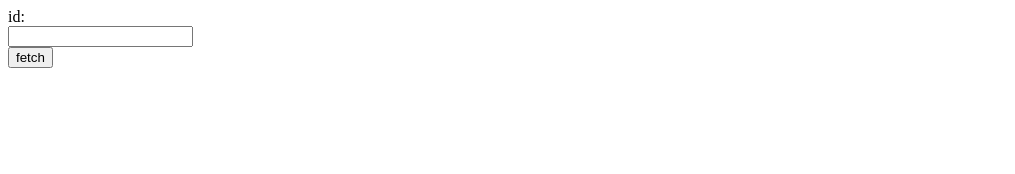
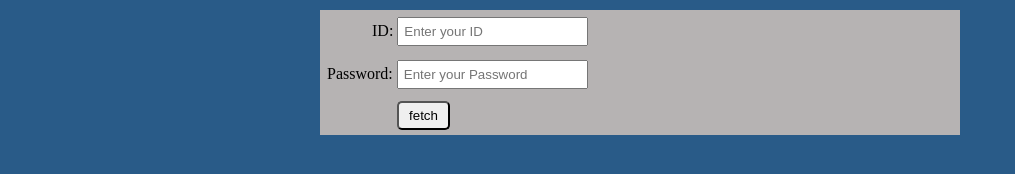
Before and after one commit to paars4321/DBMS_PROJECT, a plain HTML site: page frontend/index.html in a window 1280 px wide. Shown: the whole page, without its empty margins (0-1015 px from the left). Drawn offline with Linux system fonts and the light colour scheme.

Commit message:
second commit

```diff
--- /dev/null
+++ b/frontend/index.css
@@ -0,0 +1,56 @@
+* {
+    margin: 0;
+    padding: 0;
+}
+body{
+    background-color: #295b88;
+}
+.userbody
+{
+    display: flex;
+    flex-direction: column;
+    justify-content: center;
+    width: 50%;
+    margin: 10px auto;
+
+    background-color: rgb(182, 179, 179);
+}
+
+.btn{
+    margin: 5px 77px;
+    padding: 5px 10px;
+    width: 53px;
+    border-radius: 5px;
+}
+input{
+    padding: 5px 5px;
+}
+.box{
+    /* padding: 5px 5px; */
+    margin: 7px;
+}
+#b1{
+    margin-left: 52px;
+}
+/* #data{
+    display: flex;
+    justify-content: center;
+    background-color: rgb(182, 179, 179);
+} */
+
+.information {
+    display: flex;
+    flex-wrap: wrap;
+    padding: 5px;
+    width: 50%;
+    margin: 10px auto;
+    background-color: rgb(182, 179, 179);
+    border-radius: 5px;
+}
+
+.attribute {
+    background-color: teal;
+    color: white;
+    padding: 5px 10px;
+    margin: 15px;
+}
--- a/frontend/index.html
+++ b/frontend/index.html
@@ -6,44 +6,104 @@
     <meta http-equiv="X-UA-Compatible" content="IE=edge">
     <meta name="viewport" content="width=device-width, initial-scale=1.0">
     <title>Document</title>
+    <link rel="stylesheet" href="index.css">
 </head>
 
 <body>
-    <form>
-        <label for="id">id:</label><br>
-        <input type="number" id="id" name="id"><br>
-        <button onclick="fetchData()">fetch</button>
-      </form>
+    <div class="userbody">
+
+        <div class="box" id="b1">
+        <label for="id">ID:</label>
+        <input type="text" id="id" placeholder="Enter your ID" >
+        </div>
+
+        <div class="box" id="b2">
+    <label for="password" >Password:</label>
+    <input type="text" id="password" placeholder="Enter your Password">
+    </div>
+
+    <!-- <div class="btn"> -->
+    <button class ="btn" onclick="fetchData()">fetch</button>
+
+    <!-- </div> -->
+    </div>
+    <div id="data"></div>
+    <script>
+        fetchData = () => {
+            const data = document.getElementById("data");
+            const uid = document.getElementById("id").value;
+            const password = document.getElementById("password").value;
+            // console.log(uid);
+            fetch(`http://localhost:5000/users?uid=${uid}&password=${password}`)
+                .then(res => res.json())
+                .then(rows => {
+                    data.innerHTML = "";
+                    const rowEle = document.createElement("div");
+                    console.log(rows.length);
+                    if(rows.length===0)
+                    {
+                        rowEle.classList.add("information");
+                        rowEle.innerText="Invalid id or Password"
+                        data.appendChild(rowEle);
+                    }
+                    else{
+                    rows.map(row =>{
+                        rowEle.classList.add("information");
+                        // <div class="information"></div>
+
+                        const u_id = document.createElement("div");
+                        u_id.classList.add("attribute");
+                        u_id.innerText = "ID:   "+row.user_id;
+
+                        // if()
 
 
-    <!-- <button onclick="addUser()">add</button> -->
-    <div id="data"></div>
 
-    <script>
-        fetchData = () => {
-            event.preventDefault();
-            const division = document.getElementById("data");
-            const id=document.getElementById("id").value;
-            // console.log(id);
-            fetch(`http://localhost:5000/${parseInt(id)}`)
-                .then(res => res.json())
-                .then(data => division.innerText = JSON.stringify(data))
+                        // <div class="attribute">1</div>
+
+                        const name = document.createElement("div");
+                        name.classList.add("attribute");
+                        name.innerText = "Name:   "+ row.name;
+                        // <div class="attribute">jagdish</div>
+
+                        const email = document.createElement("div");
+                        email.classList.add("attribute");
+                        email.innerText = "Email_ID:   "+row.email_id;
+
+
+                        const gender = document.createElement("div");
+                        gender.classList.add("attribute");
+                        gender.innerText = "Gender:   "+row.gender;
+
+                        const ispremium = document.createElement("div");
+                        ispremium.classList.add("attribute");
+                        ispremium.innerText = "Is_premium:   "+row.is_premium;
+
+                        const cno = document.createElement("div");
+                        cno.classList.add("attribute");
+                        cno.innerText ="Contact:   "+ row.contact_number;
+
+                        rowEle.appendChild(u_id);
+                        // <div class="information">
+                        //     <div class="attribute">1</div>
+                        // </div>
+
+                        rowEle.appendChild(name);
+                        // <div class="information">
+                        //     <div class="attribute">jagdish</div>
+                        // </div>
+                        rowEle.appendChild(email);
+                        rowEle.appendChild(gender);
+                        rowEle.appendChild(ispremium);
+                        rowEle.appendChild(cno);
+                        data.appendChild(rowEle);
+                        return row;
+
+                    })
+                }
+                })
         }
 
-        // addUser = () => {
-        //     fetch("http://localhost:5000/", {
-        //         method: "POST",
-        //         headers: {
-        //             "Content-Type": "application/json",
-        //         },
-        //         body: JSON.stringify({
-        //             id: 12,
-        //             name: "paras"
-        //         })
-        //     })
-        //         .then(res => console.log("success"))
-        //         .catch(err => console.log(err))
-        // }
     </script>
 </body>
 
```
Also changed, not shown: backend/server.js (+11 -4 lines).
